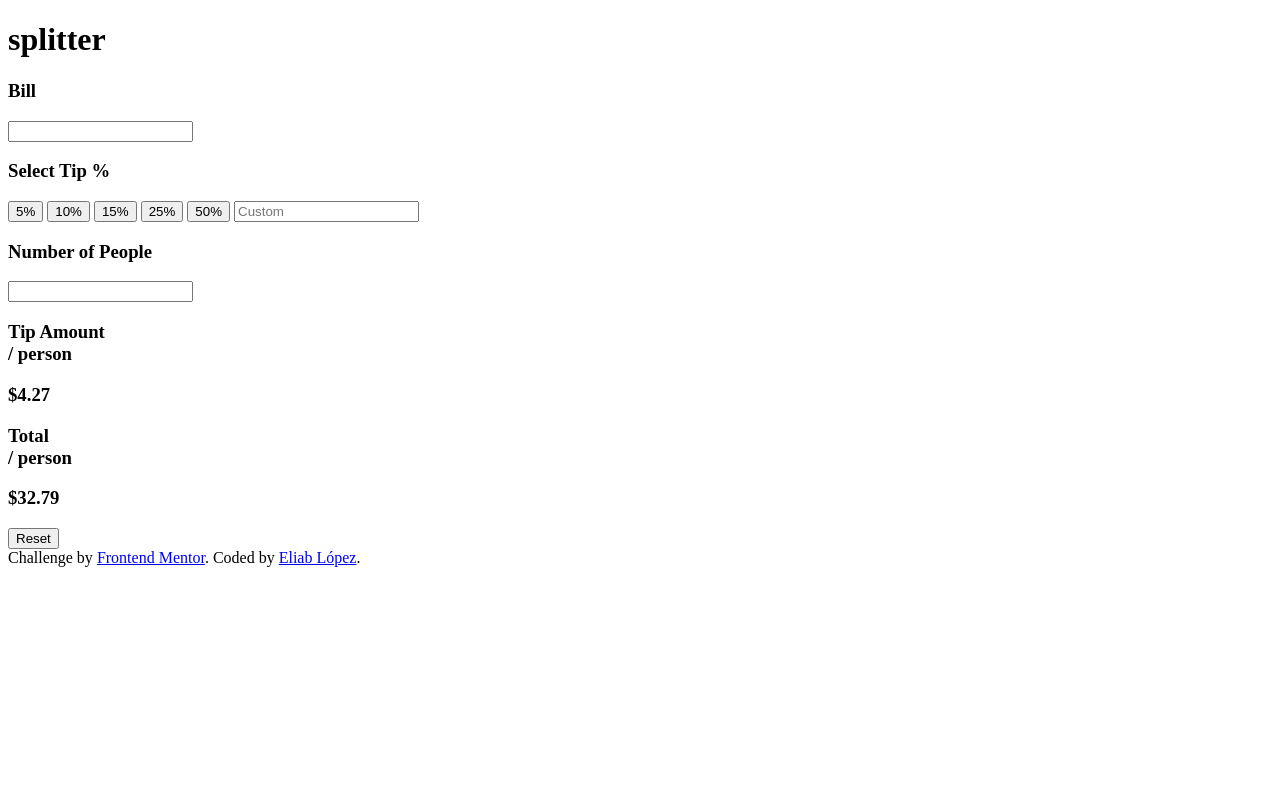
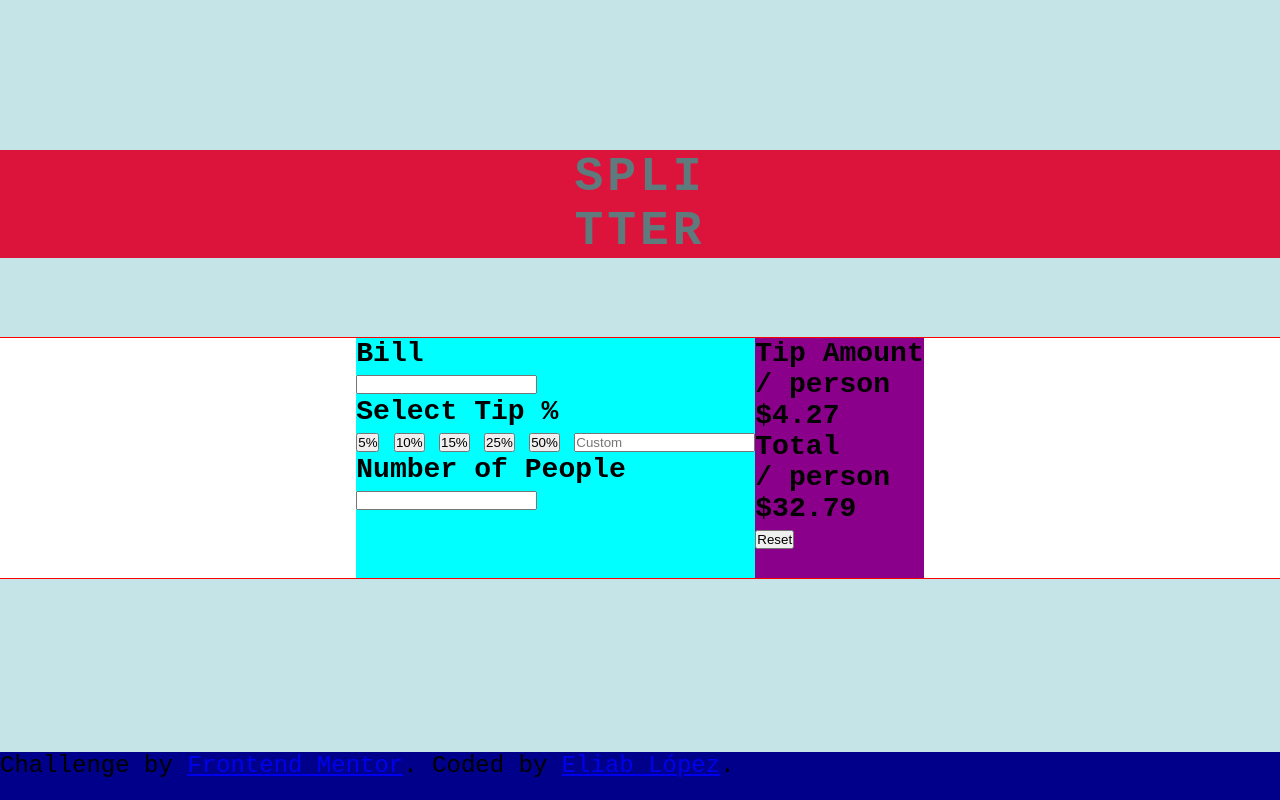
Before and after one commit to EliabLM/tip-calculator-app-main, a plain HTML site: page src/index.html in a window 1280 px wide. Drawn offline with Linux system fonts and the light colour scheme; a web font is replaced by a local one.

Commit message:
iniciando el layout css

```diff
--- a/src/index.html
+++ b/src/index.html
@@ -10,7 +10,7 @@
 </head>
 <body>
   <!-- titulo -->
-  <h1 class="title">splitter</h1>
+  <h1 class="title">spli<br>tter</h1>
 
   <div class="container">
 
--- a/src/styles.css
+++ b/src/styles.css
@@ -9,9 +9,9 @@
 	/* Colores neutrales */
 	--clr-very-dark-cyan: hsl(183, 100%, 15%);
 	--clr-dark-grayish-cyan: hsl(186, 14%, 43%);
-	--clr-dark-grayish-cyan: hsl(184, 14%, 56%);
+	--clr-dark-grayish-cyan-2: hsl(184, 14%, 56%);
 	--clr-light-grayish-cyan: hsl(185, 41%, 84%);
-	--clr-light-grayish-cyan: hsl(189, 41%, 97%);
+	--clr-light-grayish-cyan-2: hsl(189, 41%, 97%);
 	--clr-white: hsl(0, 0%, 100%);
 
 	/* Tipografia */
@@ -26,3 +26,57 @@
 	--max-width: 1440px;
 	--fixed-width: 620px;
 }
+
+/* ===== Estilos globales ===== */
+* {
+	margin: 0;
+	padding: 0;
+	box-sizing: border-box;
+}
+
+body {
+	display: flex;
+	flex-direction: column;
+	/* justify-content: space-between; */
+	/* align-items: ; */
+	font-family: var(--ff-primary);
+	background: var(--clr-light-grayish-cyan);
+	/* line-height: 1.5; */
+	font-size: var(--fs-primary);
+	height: 100vh;
+}
+
+.title {
+	background: crimson;
+	text-align: center;
+	letter-spacing: 0.25rem;
+	text-transform: uppercase;
+	/* line-height: 1.25; */
+	/* margin-bottom: 0.75rem; */
+	color: var(--clr-dark-grayish-cyan);
+	align-content: center;
+	margin: 150px 0px 80px 0px;
+}
+
+.container {
+	display: flex;
+	background: var(--clr-white);
+	justify-content: center;
+	outline: 1px solid red;
+	height: 15rem;
+}
+
+.section-entradas {
+	background: cyan;
+}
+
+.section-salidas {
+	background: darkmagenta;
+}
+
+.footer {
+	/* display: flex; */
+	background: darkblue;
+	height: 3rem;
+	margin-top: auto;
+}
```
